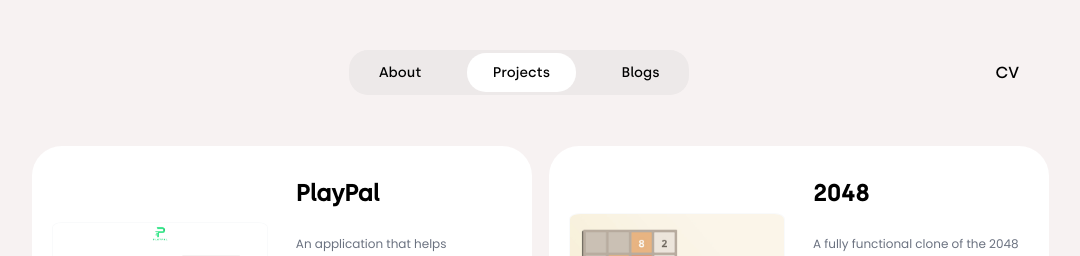
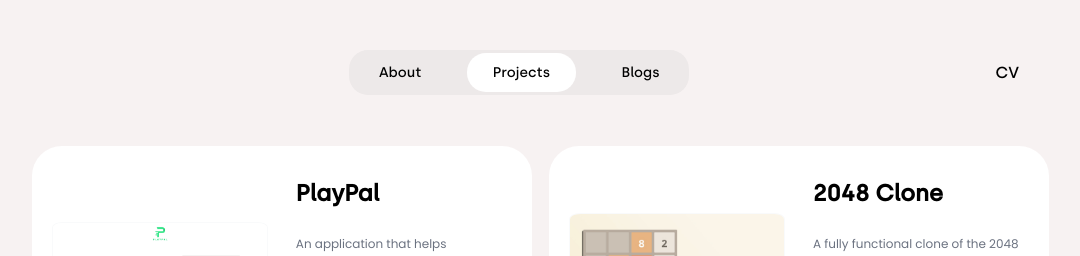
Before and after one commit to DonHamsa/myPortfolio, a Next.js app: page /projects in a window 1280 px wide. Shown: the top 256 px of the page, without its empty margins (109-1189 px from the left). Built offline with nearby package versions, Linux system fonts and the light colour scheme.

Commit message:
updated name of project 2048

```diff
--- a/src/app/projects/page.jsx
+++ b/src/app/projects/page.jsx
@@ -14,7 +14,7 @@ An application that helps individuals, especially newcomers, easily find and con
       <ProjectCard
         projectImage="/2048.jpg"
         stack={["/pygame.png", "/python.png"]}
-        projectName="2048 "
+        projectName="2048 Clone "
         description="
  A fully functional clone of the 2048 game with core mechanics, including merging tiles,real-time score updates, move detection, and a final score display upon game over."
         link="https://github.com/DonHamsa/2048-game"
```
